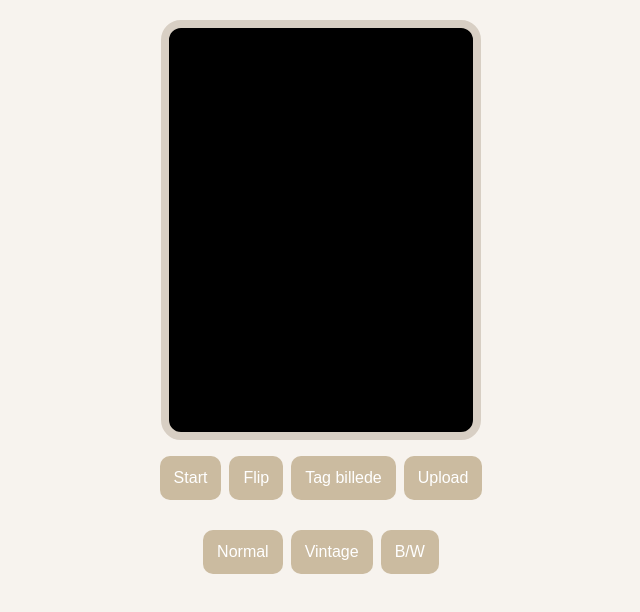
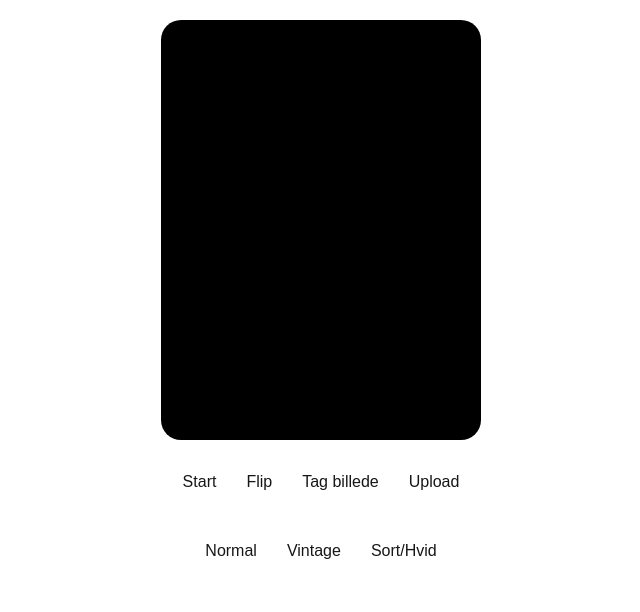
Before and after one commit to sagaarde-cloud/event-camera, a Next.js app: page /camera in a window 1280 px wide. Shown: the top 612 px of the page, without its empty margins (319-959 px from the left). Built offline with nearby package versions, Linux system fonts and the light colour scheme; no server answers.

Commit message:
remove test message and keep real upload

```diff
--- a/app/camera/page.tsx
+++ b/app/camera/page.tsx
@@ -20,7 +20,7 @@ export default function CameraPage() {
   async function startCamera(mode: "user" | "environment" = facingMode) {
     try {
       if (stream) {
-        stream.getTracks().forEach((t) => t.stop());
+        stream.getTracks().forEach((track) => track.stop());
       }
 
       const newStream = await navigator.mediaDevices.getUserMedia({
@@ -34,8 +34,8 @@ export default function CameraPage() {
         videoRef.current.srcObject = newStream;
         await videoRef.current.play();
       }
-    } catch (err) {
-      console.error(err);
+    } catch (error) {
+      console.error(error);
       alert("Kamera kunne ikke startes");
     }
   }
@@ -46,22 +46,11 @@ export default function CameraPage() {
     startCamera(newMode);
   }
 
-  function getFilter() {
-    if (filter === "vintage") return "sepia(0.6) contrast(1.1)";
-    if (filter === "bw") return "grayscale(1)";
-    return "none";
-  }
-
   function takePhoto() {
     const video = videoRef.current;
     const canvas = canvasRef.current;
 
     if (!video || !canvas) return;
-
-    if (video.videoWidth === 0 || video.videoHeight === 0) {
-      alert("Camera not ready");
-      return;
-    }
 
     const ctx = canvas.getContext("2d");
     if (!ctx) return;
@@ -69,97 +58,122 @@ export default function CameraPage() {
     canvas.width = video.videoWidth;
     canvas.height = video.videoHeight;
 
-    if (filter === "vintage") ctx.filter = "sepia(0.6) contrast(1.1)";
-    else if (filter === "bw") ctx.filter = "grayscale(1)";
-    else ctx.filter = "none";
+    if (filter === "vintage") {
+      ctx.filter = "sepia(0.6) contrast(1.1)";
+    } else if (filter === "bw") {
+      ctx.filter = "grayscale(1)";
+    } else {
+      ctx.filter = "none";
+    }
 
-    ctx.drawImage(video, 0, 0, canvas.width, canvas.height);
+    ctx.drawImage(video, 0, 0);
 
     const image = canvas.toDataURL("image/png");
+
     setPhoto(image);
   }
 
   async function uploadPhoto() {
     if (!photo) {
-      alert("No photo to upload");
+      alert("No photo");
       return;
     }
 
     try {
       const fileName = `event-${Date.now()}.png`;
 
-      const res = await fetch(photo);
-      const blob = await res.blob();
+      const response = await fetch(photo);
+      const blob = await response.blob();
 
       const { error } = await supabase.storage
         .from("events")
         .upload(fileName, blob, {
           contentType: "image/png",
-          upsert: false,
         });
 
       if (error) {
-        console.error("Upload error:", error);
+        console.error(error);
         alert(error.message);
         return;
       }
 
-      alert("SANDRA TEST 123");
+      alert("Upload successful 🚀");
       setPhoto(null);
-    } catch (err) {
-      console.error(err);
-      alert("Upload crashed");
+    } catch (error) {
+      console.error(error);
+      alert("Upload error");
     }
   }
 
+  function filterStyle() {
+    if (filter === "vintage") {
+      return "sepia(0.6) contrast(1.1)";
+    }
+
+    if (filter === "bw") {
+      return "grayscale(1)";
+    }
+
+    return "none";
+  }
+
   return (
-    <div className="wrap">
+    <main className="wrap">
       <div className="camera">
         <video
           ref={videoRef}
           className="video"
-          style={{ filter: getFilter() }}
+          autoPlay
+          playsInline
+          style={{ filter: filterStyle() }}
         />
-        <canvas ref={canvasRef} className="hidden" />
+        <canvas ref={canvasRef} hidden />
       </div>
 
       {photo && (
-        <div className="previewWrap" style={{ filter: getFilter() }}>
-          <img src={photo} className="preview" />
-        </div>
+        <img
+          src={photo}
+          className="preview"
+          alt="preview"
+        />
       )}
 
-      <div className="buttons">
+      <div>
         <button onClick={() => startCamera()}>Start</button>
         <button onClick={flipCamera}>Flip</button>
         <button onClick={takePhoto}>Tag billede</button>
         <button onClick={uploadPhoto}>Upload</button>
       </div>
 
-      <div className="filters">
-        <button onClick={() => setFilter("normal")}>Normal</button>
-        <button onClick={() => setFilter("vintage")}>Vintage</button>
-        <button onClick={() => setFilter("bw")}>B/W</button>
+      <div>
+        <button onClick={() => setFilter("normal")}>
+          Normal
+        </button>
+
+        <button onClick={() => setFilter("vintage")}>
+          Vintage
+        </button>
+
+        <button onClick={() => setFilter("bw")}>
+          Sort/Hvid
+        </button>
       </div>
 
       <style jsx>{`
         .wrap {
+          min-height: 100vh;
+          padding: 20px;
           display: flex;
           flex-direction: column;
           align-items: center;
-          gap: 12px;
-          padding: 20px;
-          background: #f7f3ee;
-          min-height: 100vh;
-          font-family: sans-serif;
+          gap: 15px;
         }
 
         .camera {
           width: 320px;
           height: 420px;
+          overflow: hidden;
           border-radius: 20px;
-          overflow: hidden;
-          border: 8px solid #d8cfc4;
           background: black;
         }
 
@@ -169,40 +183,16 @@ export default function CameraPage() {
           object-fit: cover;
         }
 
-        .previewWrap {
-          width: 160px;
-          border-radius: 12px;
-          overflow: hidden;
-          border: 3px solid #d8cfc4;
-        }
-
         .preview {
-          width: 100%;
-          display: block;
+          width: 200px;
+          border-radius: 10px;
         }
 
         button {
-          margin: 4px;
-          padding: 10px 14px;
-          border-radius: 10px;
-          border: none;
-          background: #cbbba0;
-          color: white;
-          cursor: pointer;
-        }
-
-        button:hover {
-          background: #b8a48b;
-        }
-
-        .filters {
-          margin-top: 10px;
-        }
-
-        .hidden {
-          display: none;
+          margin: 5px;
+          padding: 10px;
         }
       `}</style>
-    </div>
+    </main>
   );
 }
```
